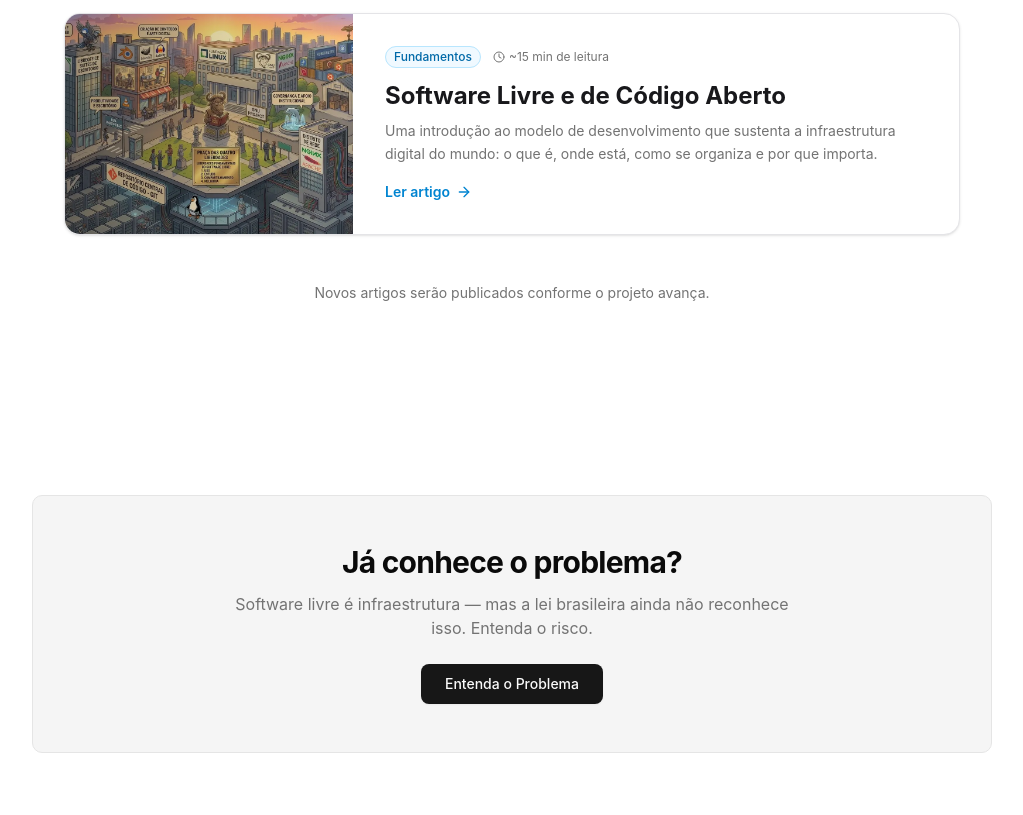
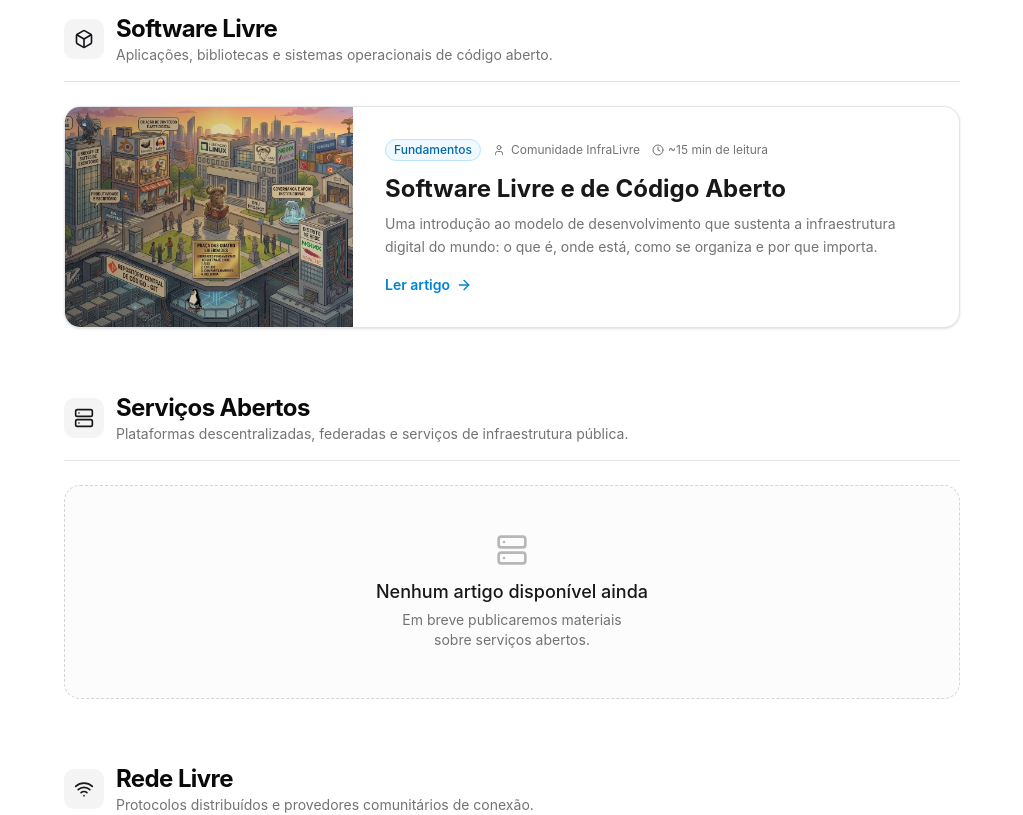
Before and after one commit to infralivre/infralivre, a SvelteKit app: page /artigos in a window 1280 px wide. Shown: the part 580-1395 px from the top of the page, without its empty margins (128-1151 px from the left). Built offline with nearby package versions, Linux system fonts and the light colour scheme; a web font is replaced by a local one.

Commit message:
feat: article page author and  slug

```diff
--- a/src/lib/content/artigos/index.ts
+++ b/src/lib/content/artigos/index.ts
@@ -8,6 +8,8 @@ export interface Artigo {
 	image: string;
 	imageAlt: string;
 	category: string;
+	infrastructureType: "software" | "serviço" | "rede" | "hardware";
+	authors: { name: string; photo?: string }[];
 	readTime: string;
 	cta: {
 		title: string;
--- a/src/lib/content/artigos/software-livre/meta.json
+++ b/src/lib/content/artigos/software-livre/meta.json
@@ -6,6 +6,8 @@
 	"image": "/images/05.webp",
 	"imageAlt": "Ilustração representando o ecossistema colaborativo do software livre e de código aberto.",
 	"category": "Fundamentos",
+	"infrastructureType": "software",
+	"authors": [{ "name": "Comunidade InfraLivre" }],
 	"readTime": "~15 min de leitura",
 	"cta": {
 		"title": "E qual é o problema?",
--- a/src/routes/artigos/+page.svelte
+++ b/src/routes/artigos/+page.svelte
@@ -5,13 +5,49 @@
 	import { artigos } from '$lib/content/artigos/index.js';
 	import ArrowRight from '@lucide/svelte/icons/arrow-right';
 	import Clock from '@lucide/svelte/icons/clock';
+	import User from '@lucide/svelte/icons/user';
+	import Box from '@lucide/svelte/icons/box';
+	import Server from '@lucide/svelte/icons/server';
+	import Wifi from '@lucide/svelte/icons/wifi';
+	import Cpu from '@lucide/svelte/icons/cpu';
+
+	const groups = [
+		{
+			id: 'software',
+			title: 'Software Livre',
+			icon: Box,
+			description: 'Aplicações, bibliotecas e sistemas operacionais de código aberto.',
+			items: artigos.filter(a => a.infrastructureType === 'software' || !a.infrastructureType)
+		},
+		{
+			id: 'serviço',
+			title: 'Serviços Abertos',
+			icon: Server,
+			description: 'Plataformas descentralizadas, federadas e serviços de infraestrutura pública.',
+			items: artigos.filter(a => a.infrastructureType === 'serviço')
+		},
+		{
+			id: 'rede',
+			title: 'Rede Livre',
+			icon: Wifi,
+			description: 'Protocolos distribuídos e provedores comunitários de conexão.',
+			items: artigos.filter(a => a.infrastructureType === 'rede')
+		},
+		{
+			id: 'hardware',
+			title: 'Hardware Aberto',
+			icon: Cpu,
+			description: 'Desenhos e especificações físicas abertas para reprodução em máquina.',
+			items: artigos.filter(a => a.infrastructureType === 'hardware')
+		}
+	];
 </script>
 
 <svelte:head>
 	<title>Artigos — InfraLivre</title>
-	<meta name="description" content="Artigos educativos sobre software livre, direito digital e infraestrutura aberta. Entenda os fundamentos por trás do movimento InfraLivre." />
+	<meta name="description" content="Artigos educativos sobre infraestrutura livre e direito digital. Entenda os fundamentos por trás do movimento InfraLivre." />
 	<meta property="og:title" content="Artigos — InfraLivre" />
-	<meta property="og:description" content="Artigos educativos sobre software livre, direito digital e infraestrutura aberta." />
+	<meta property="og:description" content="Artigos educativos sobre infraestrutura livre e direito digital." />
 </svelte:head>
 
 <Section class="pb-10">
@@ -20,19 +56,32 @@
 			Artigos
 		</h1>
 		<p class="mt-6 text-xl leading-8 text-muted-foreground">
-			Textos fundamentais para compreender o ecossistema do software livre, seus desafios jurídicos e por que ele é infraestrutura crítica da sociedade.
+			Textos fundamentais para compreender o ecossistema da infraestrutura livre, seus desafios jurídicos e por que ela é infraestrutura crítica da sociedade.
 		</p>
 	</div>
 
 	<div class="mt-8 flex justify-center">
-		<ShareButtons title="Artigos — InfraLivre" description="Artigos educativos sobre software livre, direito digital e infraestrutura aberta." />
+		<ShareButtons title="Artigos — InfraLivre" description="Artigos educativos sobre infraestrutura livre e direito digital." />
 	</div>
 </Section>
 
 <Section class="pt-0">
-	<div class="mx-auto max-w-4xl">
+	<div class="mx-auto max-w-4xl space-y-16">
+		{#each groups as { id, title, icon: Icon, description, items } (id)}
+			<div>
+				<div class="mb-6 flex items-center gap-3 border-b border-zinc-200 pb-4 dark:border-zinc-800">
+					<div class="flex size-10 items-center justify-center rounded-lg bg-zinc-100 text-zinc-900 dark:bg-zinc-800 dark:text-zinc-50">
+						<Icon class="size-5" />
+					</div>
+					<div>
+						<h2 class="text-2xl font-bold tracking-tight">{title}</h2>
+						<p class="text-sm text-muted-foreground">{description}</p>
+					</div>
+				</div>
+
+				{#if items.length > 0}
 					<div class="grid gap-6">
-			{#each artigos as artigo (artigo.slug)}
+						{#each items as artigo (artigo.slug)}
 							<a
 								href="/artigos/{artigo.slug}"
 								class="group relative flex flex-col overflow-hidden rounded-2xl border border-zinc-200 bg-white shadow-sm transition-all duration-300 hover:shadow-xl hover:border-zinc-300 hover:-translate-y-0.5 dark:border-zinc-800 dark:bg-zinc-900 dark:hover:border-zinc-700 sm:flex-row"
@@ -47,18 +96,30 @@
 									<div class="absolute inset-0 bg-gradient-to-t from-black/30 to-transparent sm:bg-gradient-to-r"></div>
 								</div>
 								<div class="flex flex-1 flex-col justify-center p-6 sm:p-8">
-						<div class="flex items-center gap-3 text-xs text-muted-foreground">
+									<div class="flex items-center gap-3 text-xs text-muted-foreground flex-wrap">
 										<span class="inline-flex items-center gap-1 rounded-full border border-sky-200 bg-sky-50 px-2 py-0.5 font-medium text-sky-700 dark:border-sky-900/50 dark:bg-sky-950/30 dark:text-sky-400">
 											{artigo.category}
 										</span>
+										{#if artigo.authors && artigo.authors.length > 0}
+											<span class="inline-flex items-center gap-1.5">
+												{#each artigo.authors as author}
+													{#if author.photo}
+														<img src={author.photo} alt={author.name} class="size-4 rounded-full object-cover" />
+													{:else}
+														<User class="size-3" />
+													{/if}
+												{/each}
+												{artigo.authors.map(a => a.name).join(', ')}
+											</span>
+										{/if}
 										<span class="inline-flex items-center gap-1">
 											<Clock class="size-3" />
 											{artigo.readTime}
 										</span>
 									</div>
-						<h2 class="mt-3 text-xl font-bold text-zinc-900 transition-colors group-hover:text-sky-700 dark:text-zinc-50 dark:group-hover:text-sky-400 sm:text-2xl">
+									<h3 class="mt-3 text-xl font-bold text-zinc-900 transition-colors group-hover:text-sky-700 dark:text-zinc-50 dark:group-hover:text-sky-400 sm:text-2xl">
 										{artigo.title}
-						</h2>
+									</h3>
 									<p class="mt-2 text-sm leading-relaxed text-muted-foreground line-clamp-3">
 										{artigo.description}
 									</p>
@@ -70,9 +131,18 @@
 							</a>
 						{/each}
 					</div>
+				{:else}
+					<div class="flex flex-col items-center justify-center rounded-2xl border border-dashed border-zinc-300 bg-zinc-50/50 py-12 text-center dark:border-zinc-800 dark:bg-zinc-900/20">
+						<Icon class="mb-3 size-8 text-muted-foreground/50" />
+						<h3 class="text-lg font-medium text-zinc-900 dark:text-zinc-100">Nenhum artigo disponível ainda</h3>
+						<p class="mt-1 text-sm text-muted-foreground max-w-[250px] mx-auto">Em breve publicaremos materiais sobre {title.toLowerCase()}.</p>
+					</div>
+				{/if}
+			</div>
+		{/each}
 
 		<p class="mt-12 text-center text-sm text-muted-foreground">
-			Novos artigos serão publicados conforme o projeto avança.
+			Novos artigos e categorias serão publicados conforme o projeto avança.
 		</p>
 	</div>
 </Section>
--- a/src/routes/artigos/[slug]/+page.svelte
+++ b/src/routes/artigos/[slug]/+page.svelte
@@ -6,9 +6,11 @@
 	import BookOpen from '@lucide/svelte/icons/book-open';
 	import ArrowLeft from '@lucide/svelte/icons/arrow-left';
 	import Clock from '@lucide/svelte/icons/clock';
+	import User from '@lucide/svelte/icons/user';
 
 	let { data } = $props();
-	const { artigo, content } = data;
+	let artigo = $derived(data.artigo);
+	let Content = $derived(data.content);
 </script>
 
 <svelte:head>
@@ -28,7 +30,7 @@
 			Todos os artigos
 		</a>
 
-		<div class="flex items-center justify-center gap-3 text-xs text-muted-foreground">
+		<div class="flex items-center justify-center gap-3 text-xs text-muted-foreground flex-wrap">
 			<span class="inline-flex items-center gap-1.5 rounded-full border border-sky-200 bg-sky-50 px-2.5 py-0.5 font-bold uppercase tracking-wider text-sky-700 dark:border-sky-900/50 dark:bg-sky-950/30 dark:text-sky-400">
 				<BookOpen class="size-3" />
 				{artigo.category}
@@ -45,6 +47,30 @@
 		<p class="mt-6 text-xl leading-8 text-muted-foreground">
 			{artigo.description}
 		</p>
+
+		{#if artigo.authors && artigo.authors.length > 0}
+			<div class="mt-8 flex items-center justify-center gap-6">
+				{#each artigo.authors as author}
+					<div class="flex items-center gap-3">
+						{#if author.photo}
+							<img
+								src={author.photo}
+								alt={author.name}
+								class="size-10 flex-shrink-0 rounded-full object-cover border border-zinc-200 dark:border-zinc-700"
+							/>
+						{:else}
+							<div class="flex size-10 flex-shrink-0 items-center justify-center rounded-full bg-zinc-100 text-zinc-500 dark:bg-zinc-800 dark:text-zinc-400">
+								<User class="size-5" />
+							</div>
+						{/if}
+						<div class="text-left">
+							<p class="text-sm font-semibold text-zinc-900 dark:text-zinc-100">{author.name}</p>
+							<p class="text-xs text-muted-foreground">Autor</p>
+						</div>
+					</div>
+				{/each}
+			</div>
+		{/if}
 	</div>
 
 	<div class="mx-auto mt-12 max-w-5xl">
@@ -65,7 +91,7 @@
 
 <ProseLayout class="pt-0">
 	<div class="prose-zinc max-w-none dark:prose-invert">
-		<svelte:component this={content} />
+		<Content />
 	</div>
 </ProseLayout>
 
```
Lines whose indentation alone changed are shown as unchanged.
